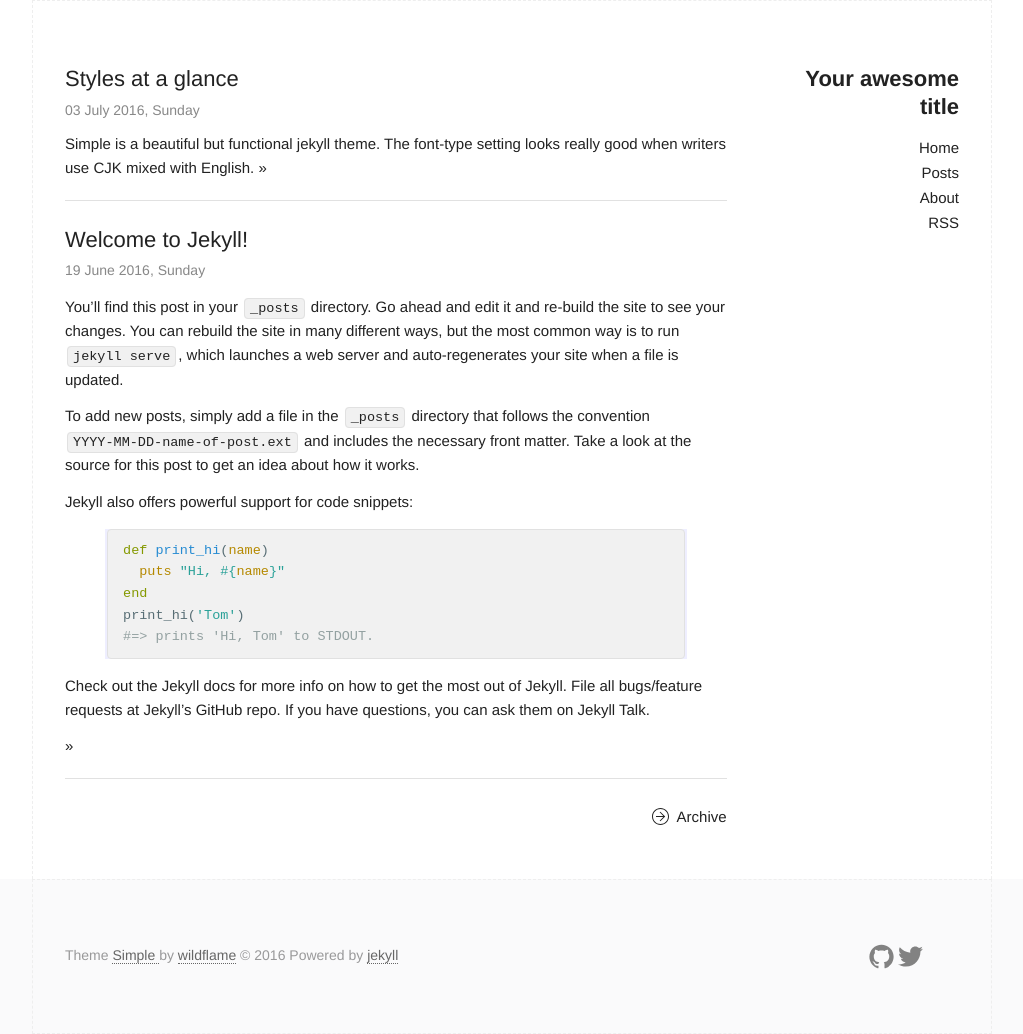
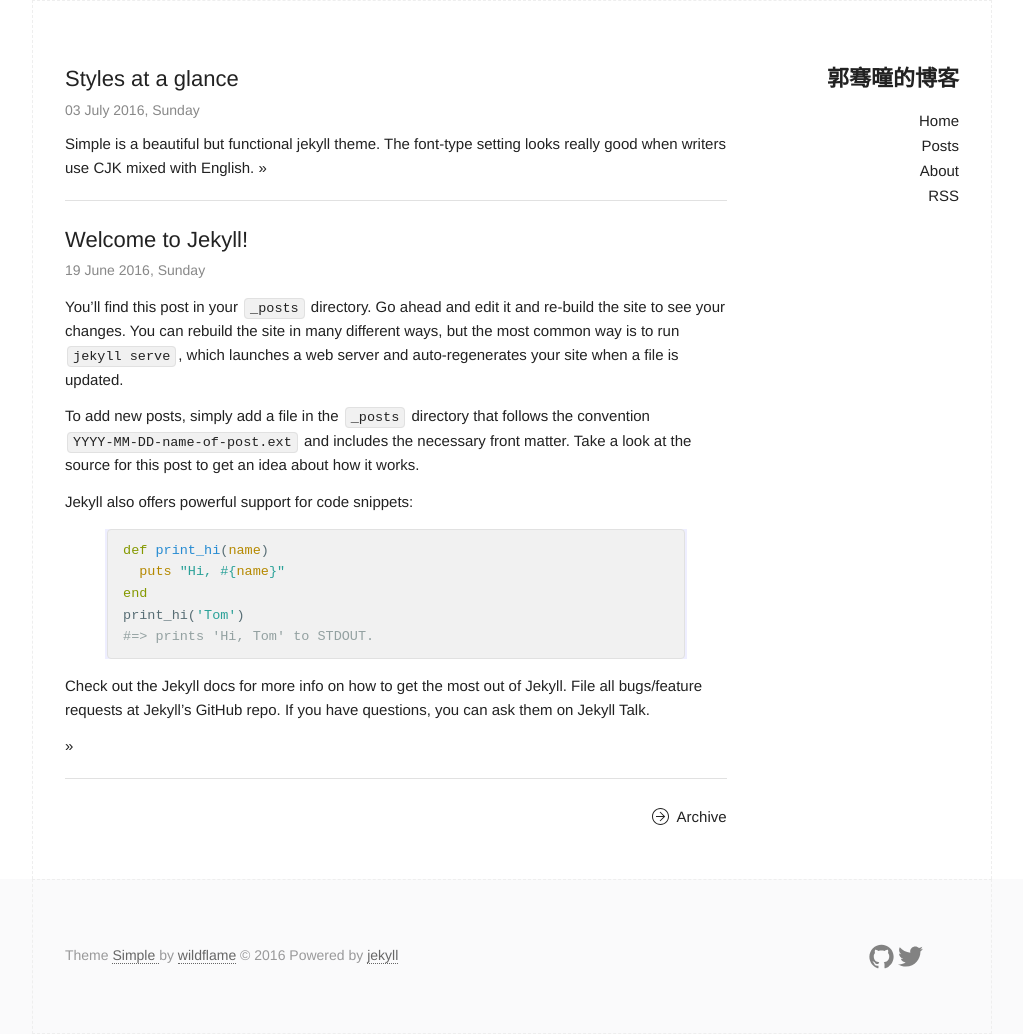
Before and after one commit to guoqiantong/guoqiantong.github.io, a Jekyll site: the page built from index.html, in a window 1280 px wide. Shown: the whole page, without its empty margins (128-1151 px from the left). Built offline with Jekyll 4.4.1, drawn with Linux system fonts in a browser that asks for light colours.

Commit message:
修改配置

```diff
--- a/_config.yml
+++ b/_config.yml
@@ -6,16 +6,16 @@
 # 'jekyll serve'. If you change this file, please restart the server process.
 
 # Site settings
-title: Your awesome title
-email: your-email@domain.com
+title: 郭骞曈的博客
+email: 14007758@qq.com
 description: > # this means to ignore newlines until "baseurl:"
   Write an awesome description for your new site here. You can edit this
   line in _config.yml. It will appear in your document head meta (for
   Google search results) and in your feed.xml site description.
-baseurl: "/jekyll-simple" # the subpath of your site, e.g. /blog
-url: "http://wildflame.me" # the base hostname & protocol for your site
+baseurl: "" # the subpath of your site, e.g. /blog
+url: "http://www.guoqiantong.com/" # the base hostname & protocol for your site
 twitter_username: Taffyer
-github_username:  wild-flame
+github_username:  guoqiantong
 
 # Build settings
 markdown: kramdown
```
